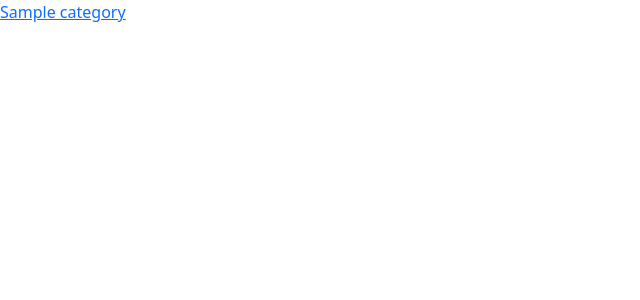
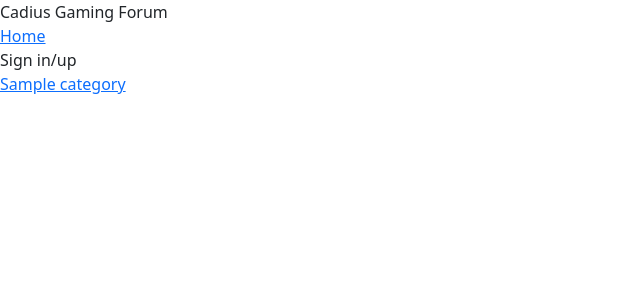
Before and after one commit to robcole-dev/cadius-forum, a Django app: page / in a window 1280 px wide. Before the commit the part shown is almost empty. Shown: the top 300 px of the page, without its empty margins (0-640 px from the left). Run offline with Django 3.2, Linux system fonts and the light colour scheme; tables that the repository leaves empty hold one stand-in row (values such as "Sample post").

Commit message:
Add navigation to base.html

```diff
--- a/templates/base.html
+++ b/templates/base.html
@@ -10,6 +10,13 @@
 </head>
 <body>
     <!--Navigation-->
+    <nav>
+        <div>
+            <div>Cadius Gaming Forum</div>
+            <div><a href="{% url 'home' %}">Home</a></div>
+            <div>Sign in/up</div>
+        </div>
+    </nav>
     <!--Main-->
     <main>
         {% block content %}
```
